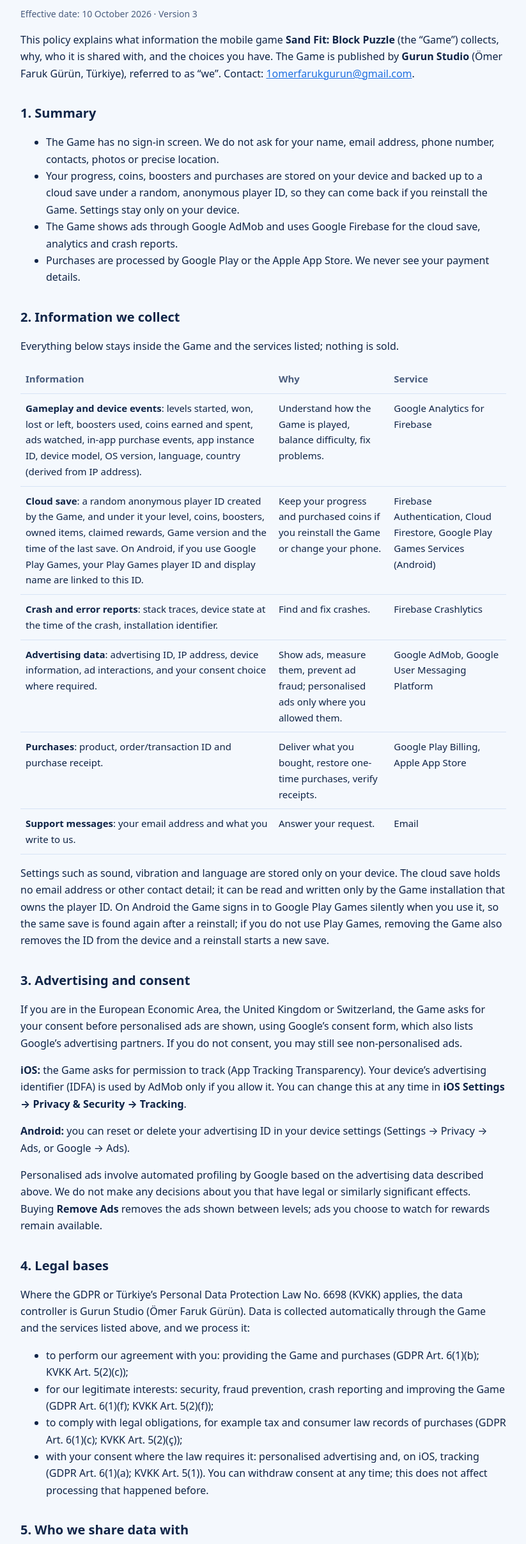
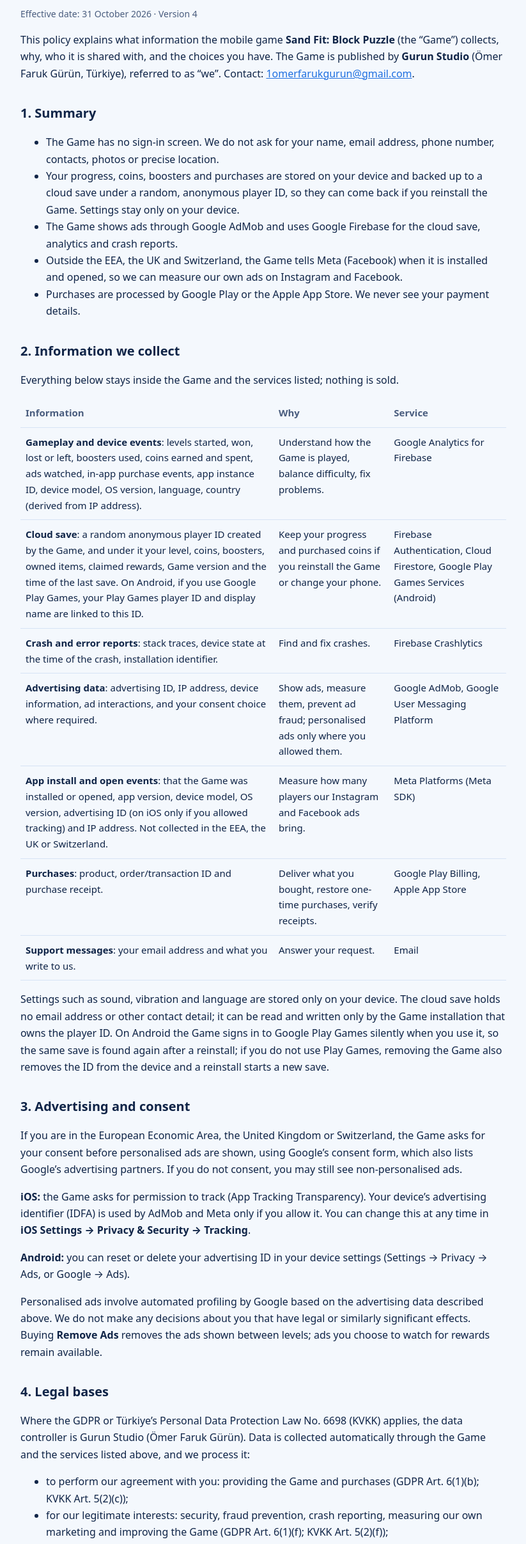
Before and after one commit to ofgurun/ofgurun.github.io, a plain HTML site: page sandfit/privacy/index.html in a window 1280 px wide. Shown: the part 129-2543 px from the top of the page at 64% size, without its empty margins (228-1051 px from the left). Drawn offline with Linux system fonts and the light colour scheme.

Commit message:
Sand Fit gizlilik politikasi surum 4: Meta (kurulum ve acilis olaylari, AEA disi)

```diff
--- a/sandfit/privacy/index.html
+++ b/sandfit/privacy/index.html
@@ -14,7 +14,7 @@
 </header>
 
 <h1>Privacy Policy</h1>
-<p class="muted">Effective date: 10 October 2026 · Version 3</p>
+<p class="muted">Effective date: 31 October 2026 · Version 4</p>
 
 <p>This policy explains what information the mobile game <strong>Sand Fit: Block Puzzle</strong> (the “Game”) collects, why, who it is shared with, and the choices you have. The Game is published by <strong>Gurun Studio</strong> (Ömer Faruk Gürün, Türkiye), referred to as “we”. Contact: <a href="mailto:1omerfarukgurun@gmail.com">1omerfarukgurun@gmail.com</a>.</p>
 
@@ -23,6 +23,7 @@
   <li>The Game has no sign-in screen. We do not ask for your name, email address, phone number, contacts, photos or precise location.</li>
   <li>Your progress, coins, boosters and purchases are stored on your device and backed up to a cloud save under a random, anonymous player ID, so they can come back if you reinstall the Game. Settings stay only on your device.</li>
   <li>The Game shows ads through Google AdMob and uses Google Firebase for the cloud save, analytics and crash reports.</li>
+  <li>Outside the EEA, the UK and Switzerland, the Game tells Meta (Facebook) when it is installed and opened, so we can measure our own ads on Instagram and Facebook.</li>
   <li>Purchases are processed by Google Play or the Apple App Store. We never see your payment details.</li>
 </ul>
 
@@ -35,6 +36,7 @@
   <tr><td><strong>Cloud save</strong>: a random anonymous player ID created by the Game, and under it your level, coins, boosters, owned items, claimed rewards, Game version and the time of the last save. On Android, if you use Google Play Games, your Play Games player ID and display name are linked to this ID.</td><td>Keep your progress and purchased coins if you reinstall the Game or change your phone.</td><td>Firebase Authentication, Cloud Firestore, Google Play Games Services (Android)</td></tr>
   <tr><td><strong>Crash and error reports</strong>: stack traces, device state at the time of the crash, installation identifier.</td><td>Find and fix crashes.</td><td>Firebase Crashlytics</td></tr>
   <tr><td><strong>Advertising data</strong>: advertising ID, IP address, device information, ad interactions, and your consent choice where required.</td><td>Show ads, measure them, prevent ad fraud; personalised ads only where you allowed them.</td><td>Google AdMob, Google User Messaging Platform</td></tr>
+  <tr><td><strong>App install and open events</strong>: that the Game was installed or opened, app version, device model, OS version, advertising ID (on iOS only if you allowed tracking) and IP address. Not collected in the EEA, the UK or Switzerland.</td><td>Measure how many players our Instagram and Facebook ads bring.</td><td>Meta Platforms (Meta SDK)</td></tr>
   <tr><td><strong>Purchases</strong>: product, order/transaction ID and purchase receipt.</td><td>Deliver what you bought, restore one-time purchases, verify receipts.</td><td>Google Play Billing, Apple App Store</td></tr>
   <tr><td><strong>Support messages</strong>: your email address and what you write to us.</td><td>Answer your request.</td><td>Email</td></tr>
 </table>
@@ -43,7 +45,7 @@
 
 <h2>3. Advertising and consent</h2>
 <p>If you are in the European Economic Area, the United Kingdom or Switzerland, the Game asks for your consent before personalised ads are shown, using Google’s consent form, which also lists Google’s advertising partners. If you do not consent, you may still see non-personalised ads.</p>
-<p><strong>iOS:</strong> the Game asks for permission to track (App Tracking Transparency). Your device’s advertising identifier (IDFA) is used by AdMob only if you allow it. You can change this at any time in <strong>iOS Settings → Privacy &amp; Security → Tracking</strong>.</p>
+<p><strong>iOS:</strong> the Game asks for permission to track (App Tracking Transparency). Your device’s advertising identifier (IDFA) is used by AdMob and Meta only if you allow it. You can change this at any time in <strong>iOS Settings → Privacy &amp; Security → Tracking</strong>.</p>
 <p><strong>Android:</strong> you can reset or delete your advertising ID in your device settings (Settings → Privacy → Ads, or Google → Ads).</p>
 <p>Personalised ads involve automated profiling by Google based on the advertising data described above. We do not make any decisions about you that have legal or similarly significant effects. Buying <strong>Remove Ads</strong> removes the ads shown between levels; ads you choose to watch for rewards remain available.</p>
 
@@ -51,7 +53,7 @@
 <p>Where the GDPR or Türkiye’s Personal Data Protection Law No. 6698 (KVKK) applies, the data controller is Gurun Studio (Ömer Faruk Gürün). Data is collected automatically through the Game and the services listed above, and we process it:</p>
 <ul>
   <li>to perform our agreement with you: providing the Game and purchases (GDPR Art. 6(1)(b); KVKK Art. 5(2)(c));</li>
-  <li>for our legitimate interests: security, fraud prevention, crash reporting and improving the Game (GDPR Art. 6(1)(f); KVKK Art. 5(2)(f));</li>
+  <li>for our legitimate interests: security, fraud prevention, crash reporting, measuring our own marketing and improving the Game (GDPR Art. 6(1)(f); KVKK Art. 5(2)(f));</li>
   <li>to comply with legal obligations, for example tax and consumer law records of purchases (GDPR Art. 6(1)(c); KVKK Art. 5(2)(ç));</li>
   <li>with your consent where the law requires it: personalised advertising and, on iOS, tracking (GDPR Art. 6(1)(a); KVKK Art. 5(1)). You can withdraw consent at any time; this does not affect processing that happened before.</li>
 </ul>
@@ -61,6 +63,7 @@
 <ul>
   <li><strong>Google LLC</strong> and its affiliates: Firebase (Authentication, Cloud Firestore, Analytics, Crashlytics, Remote Config), Google Play Games Services, AdMob and the User Messaging Platform, and Google Play Billing.</li>
   <li><strong>Apple Inc.</strong> (iOS only): App Store purchases.</li>
+  <li><strong>Meta Platforms</strong>: app install and open events, outside the EEA, the UK and Switzerland.</li>
 </ul>
 <p>More information:</p>
 <ul>
@@ -68,6 +71,7 @@
   <li><a href="https://policies.google.com/technologies/partner-sites" rel="noopener">How Google uses information from apps that use its services</a></li>
   <li><a href="https://policies.google.com/privacy" rel="noopener">Google Privacy Policy</a></li>
   <li><a href="https://www.apple.com/legal/privacy/" rel="noopener">Apple Privacy Policy</a></li>
+  <li><a href="https://www.facebook.com/privacy/policy/" rel="noopener">Meta Privacy Policy</a> (install and open events only, outside the EEA, the UK and Switzerland)</li>
 </ul>
 <p>We may also disclose information if required by law or by a court or authority, or where needed to protect the rights and safety of our players or ourselves. If the Game is transferred to another publisher (for example in a sale or a publishing agreement), the data described here may be transferred with it; the new publisher must keep protecting it, and this policy will be updated to name them.</p>
 
```
Also changed, not shown: sandfit/tr/privacy/index.html (+7 -3 lines).
